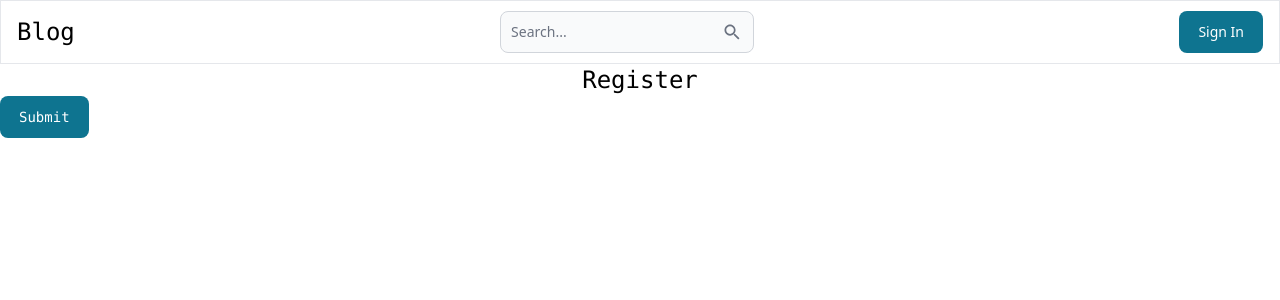
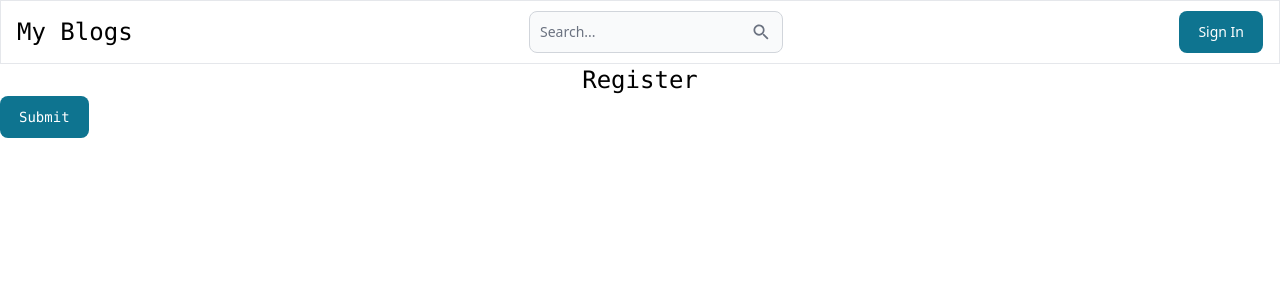
Before and after one commit to sagarp04d31/React-Blog, a React (Vite) app in the folder client/: page /register in a window 1280 px wide. Shown: the top 300 px of the page. Built offline with nearby package versions, Linux system fonts and the light colour scheme.

Commit message:
add profile pic to header

```diff
--- /dev/null
+++ b/client/src/pages/header.jsx
@@ -0,0 +1,63 @@
+import {
+  Navbar,
+  TextInput,
+  Button,
+  Dropdown,
+  Avatar
+} from 'flowbite-react';
+import { Link } from 'react-router-dom';
+import { useSelector } from 'react-redux';
+import { IoMdSearch } from 'react-icons/io';
+
+function Header() {
+  const { currentUser } = useSelector((state) => state.user)
+
+  return(
+    <Navbar className="border border-cyan">
+      <Link to="/">
+        <span className="text-2xl font-mono hover:text-orange-500">
+          My Blogs
+        </span>
+      </Link>
+      <form className="flex flex-row">
+        <TextInput
+          type="text"
+          placeholder='Search...'
+          rightIcon={IoMdSearch}
+        />
+      </form>
+        {
+          currentUser ?
+          (
+            <Dropdown
+              arrowIcon={false}
+              inline
+              label={
+                <Avatar alt='user' img={currentUser.profilePicture} rounded />
+              }
+            >
+
+              <Dropdown.Header>
+                <span> {currentUser.username} </span>
+              </Dropdown.Header>
+              <Dropdown.Item>
+                Profile
+              </Dropdown.Item>
+              <Dropdown.Divider />
+              <Dropdown.Item>
+                Sign Out
+              </Dropdown.Item>
+
+            </Dropdown>
+          ) :
+          (
+            <Button>
+              Sign In
+            </Button>
+          )
+        }
+    </Navbar>
+  )
+}
+
+export default Header
--- a/client/src/pages/home.jsx
+++ b/client/src/pages/home.jsx
@@ -1,6 +1,11 @@
+import Header from './header.jsx';
+
 function Home() {
   return(
-    <h1> Home </h1>
+    <>
+      <Header />
+      <h1> Home </h1>
+    </>
   )
 }
 
--- a/client/src/pages/register.jsx
+++ b/client/src/pages/register.jsx
@@ -1,27 +1,12 @@
+import Header from "./header.jsx";
+import { Link } from 'react-router-dom';
+import { IoMdSearch } from 'react-icons/io';
 import { Navbar, Button, Label, TextInput } from 'flowbite-react';
-import { Link } from 'react-router-dom';
-import { IoMdSearch } from 'react-icons/io'
 
 function Register() {
   return(
     <div>
-      <Navbar className="border border-cyan">
-        <Link to="/">
-          <span className="text-2xl font-mono hover:text-orange-500">
-            Blog
-          </span>
-        </Link>
-        <form className="flex flex-row">
-          <TextInput
-            type="text"
-            placeholder='Search...'
-            rightIcon={IoMdSearch}
-          />
-        </form>
-        <Button>
-          Sign In
-        </Button>
-      </Navbar>
+      <Header />
       <h1 className="text-2xl font-mono text-center"> Register </h1>
       <Button className="font-mono"> Submit </Button>
     </div>
```
